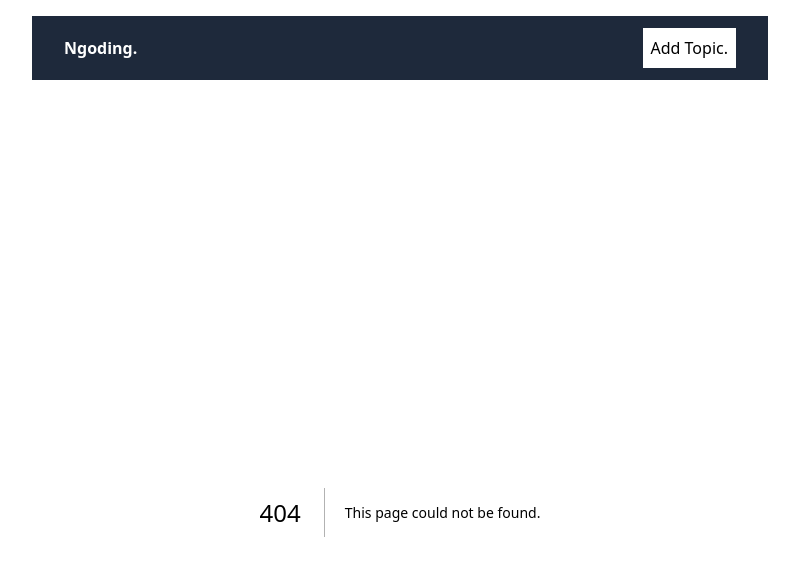
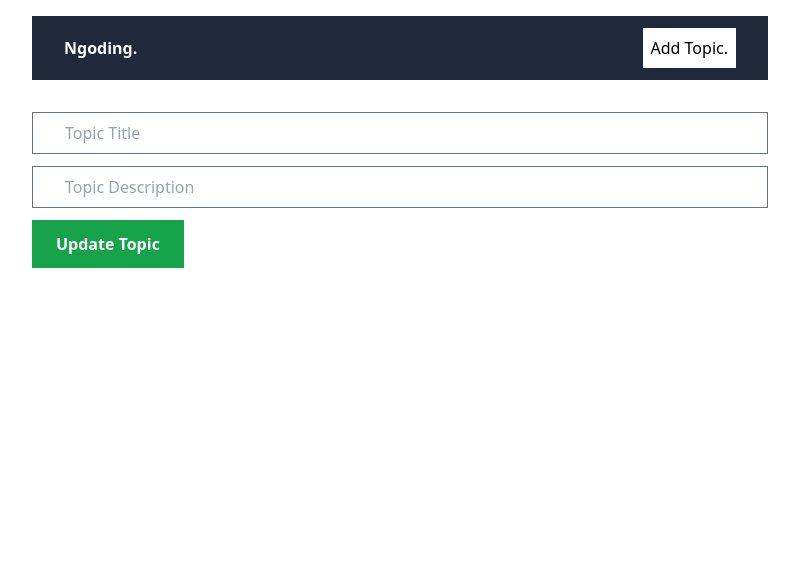
Before and after one commit to DikyGIT/crud-next-topic-list-app, a Next.js app: page /editTopic/123 in a window 1280 px wide. Before the commit this address had no page. Shown: the top 576 px of the page, without its empty margins (240-1039 px from the left). Built offline with nearby package versions, Linux system fonts and the light colour scheme.

Commit message:
Edit Topic UI

```diff
--- /dev/null
+++ b/app/editTopic/[id]/page.jsx
@@ -0,0 +1,7 @@
+import EditTopicForm from "@/components/EditTopicForm";
+
+const EditTopic = () => {
+  return <EditTopicForm />;
+};
+
+export default EditTopic;
--- /dev/null
+++ b/components/EditTopicForm.jsx
@@ -0,0 +1,11 @@
+const EditTopicForm = () => {
+  return (
+    <form className="flex flex-col gap-3">
+      <input className="border border-slate-500 px-8 py-2" type="text" placeholder="Topic Title" />
+      <input className="border border-slate-500 px-8 py-2" type="text" placeholder="Topic Description" />
+      <button className="bg-green-600 font-bold text-white py-3 px-6 w-fit">Update Topic</button>
+    </form>
+  );
+};
+
+export default EditTopicForm;
```
